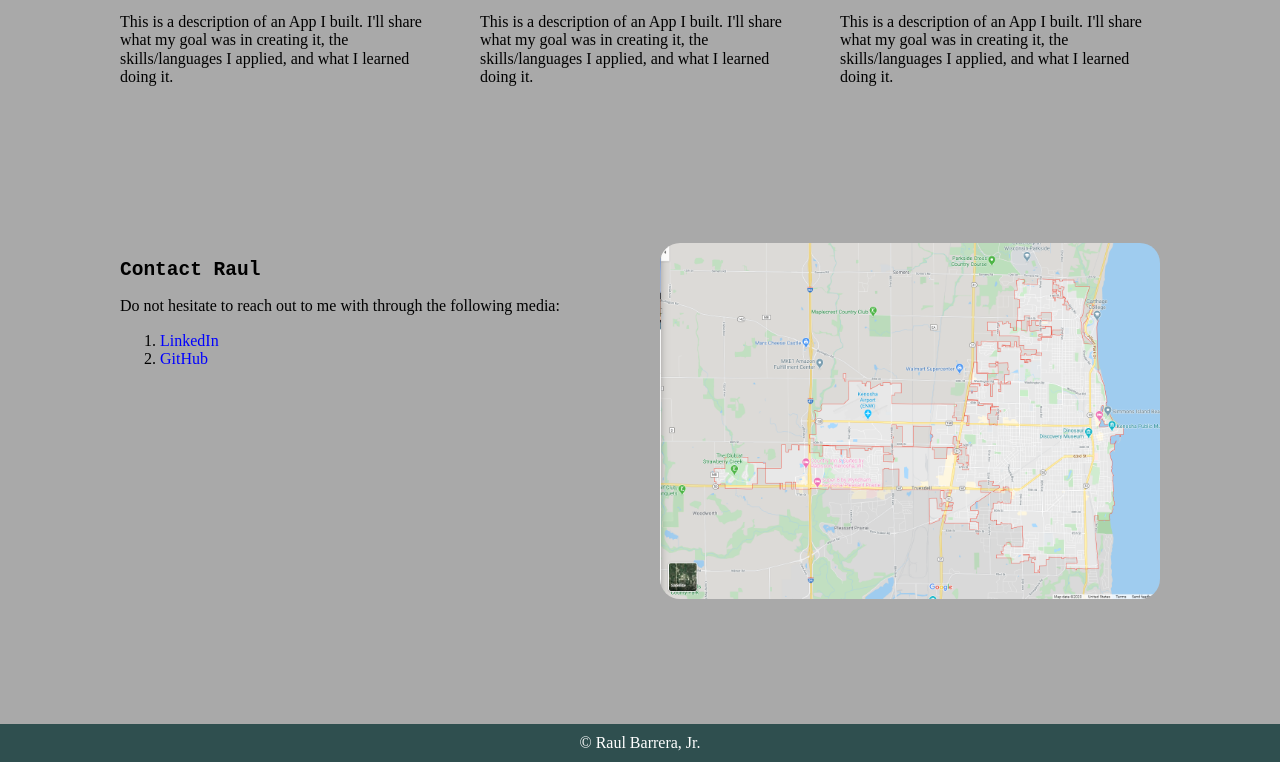
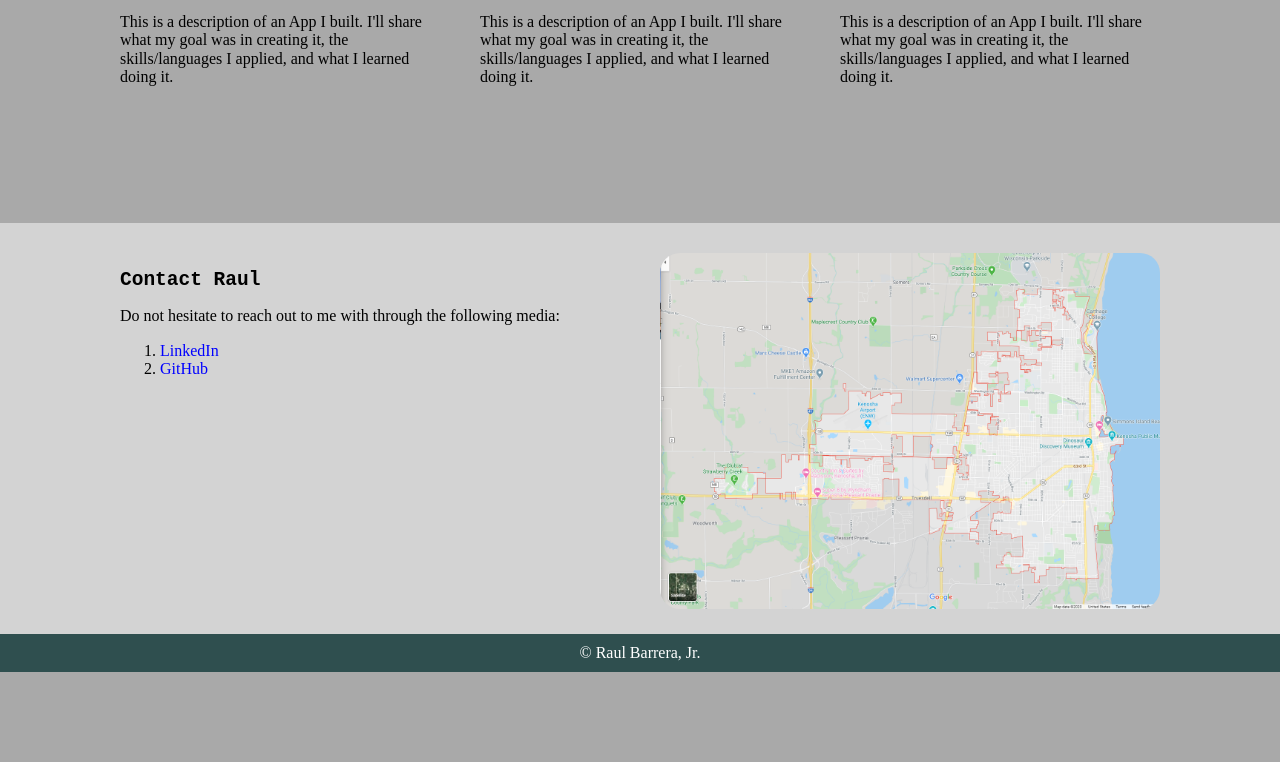
Before and after one commit to BarreraR/portfolio_v2, a plain HTML site: page index.html in a window 1280 px wide. Shown: the part 1573-2335 px from the top of the page. After the commit the page ends 2245 px from the top, so only its background shows below. Drawn offline with nearby package versions, Linux system fonts and the light colour scheme; a script that the page names is missing.

Commit message:
Updated CSS

```diff
--- a/style.css
+++ b/style.css
@@ -144,3 +144,16 @@ a:active {
     background-color: lightgray;
     padding-top: 10px;
 }
+
+#contact {
+    background-color: lightgray;
+    padding-top: 10px;
+}
+
+#contact div {
+    margin-bottom: 0;
+}
+
+footer p {
+    margin-top: 0;
+}
```
